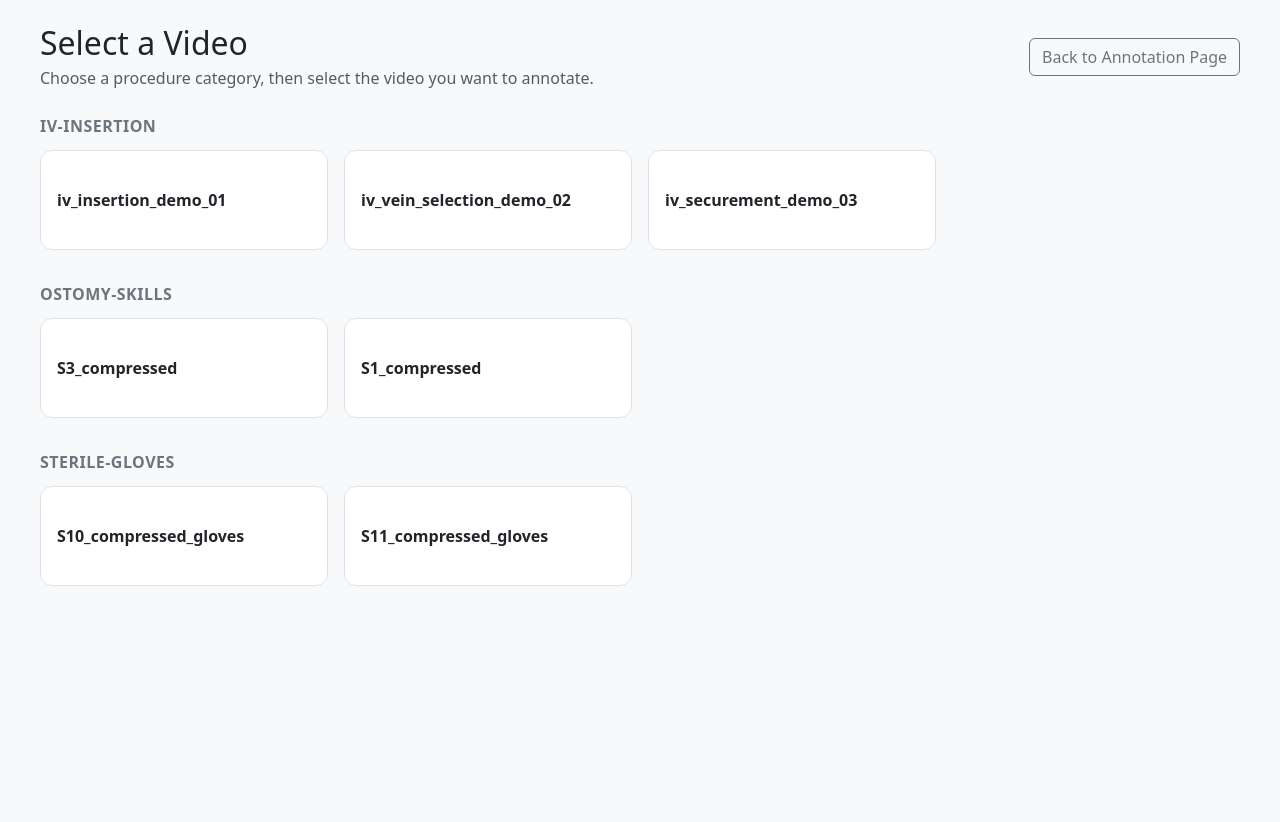
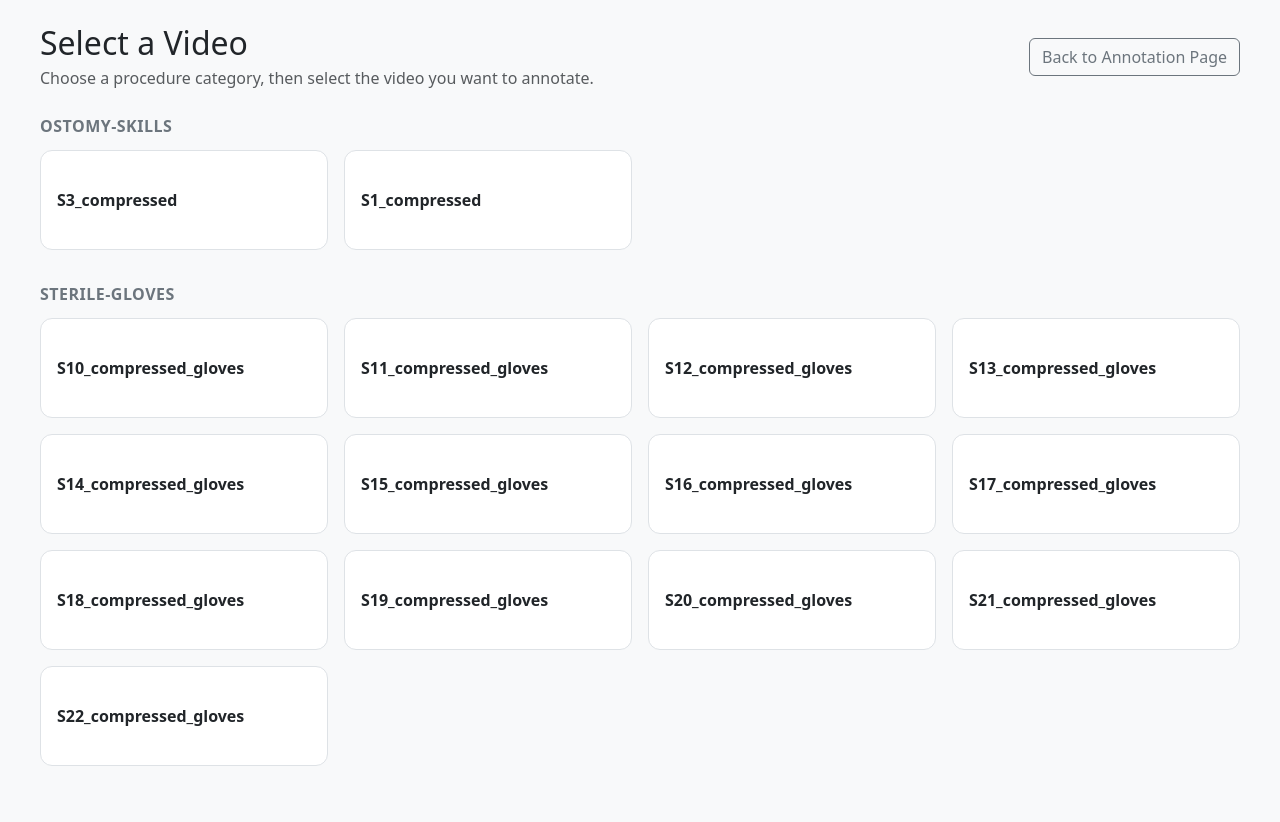
Before and after one commit to eric-tang-dev/Video_Annotation_Tool, a Flask app: page /select-video in a window 1280 px wide. Before the commit the page ends 586 px from the top, so only its background shows below. Run offline with Flask 3, Linux system fonts and the light colour scheme.

Commit message:
changing loading of video

```diff
--- a/app.py
+++ b/app.py
@@ -53,28 +53,92 @@ KALTURA_VIDEOS = [
         "entry_id": "1_db5y1w1d"
     },
     {
-        "category": "iv-insertion",
-        "video_name": "iv_insertion_demo_01",
+        "category": "sterile-gloves",
+        "video_name": "S12_compressed_gloves",
         "target_id": "kaltura_player",
         "wid": "_6489582",
         "uiconf_id": 57873862,
-        "entry_id": "1_iv0001"
+        "entry_id": "1_0xox0f5v"
     },
     {
-        "category": "iv-insertion",
-        "video_name": "iv_vein_selection_demo_02",
+        "category": "sterile-gloves",
+        "video_name": "S13_compressed_gloves",
         "target_id": "kaltura_player",
         "wid": "_6489582",
         "uiconf_id": 57873862,
-        "entry_id": "1_iv0002"
+        "entry_id": "1_8b1ax3dm"
     },
     {
-        "category": "iv-insertion",
-        "video_name": "iv_securement_demo_03",
+        "category": "sterile-gloves",
+        "video_name": "S14_compressed_gloves",
         "target_id": "kaltura_player",
         "wid": "_6489582",
         "uiconf_id": 57873862,
-        "entry_id": "1_iv0003"
+        "entry_id": "1_xv3090hc"
+    },
+    {
+        "category": "sterile-gloves",
+        "video_name": "S15_compressed_gloves",
+        "target_id": "kaltura_player",
+        "wid": "_6489582",
+        "uiconf_id": 57873862,
+        "entry_id": "1_bcsjp5p4"
+    },
+    {
+        "category": "sterile-gloves",
+        "video_name": "S16_compressed_gloves",
+        "target_id": "kaltura_player",
+        "wid": "_6489582",
+        "uiconf_id": 57873862,
+        "entry_id": "1_3qk65el8"
+    },
+    {
+        "category": "sterile-gloves",
+        "video_name": "S17_compressed_gloves",
+        "target_id": "kaltura_player",
+        "wid": "_6489582",
+        "uiconf_id": 57873862,
+        "entry_id": "1_yc3r5qe0"
+    },
+    {
+        "category": "sterile-gloves",
+        "video_name": "S18_compressed_gloves",
+        "target_id": "kaltura_player",
+        "wid": "_6489582",
+        "uiconf_id": 57873862,
+        "entry_id": "1_yc3r5qe0"
+    },
+    {
+        "category": "sterile-gloves",
+        "video_name": "S19_compressed_gloves",
+        "target_id": "kaltura_player",
+        "wid": "_6489582",
+        "uiconf_id": 57873862,
+        "entry_id": "1_yc3r5qe0"
+    },
+    {
+        "category": "sterile-gloves",
+        "video_name": "S20_compressed_gloves",
+        "target_id": "kaltura_player",
+        "wid": "_6489582",
+        "uiconf_id": 57873862,
+        "entry_id": "1_yc3r5qe0"
+    },
+    {
+        "category": "sterile-gloves",
+        "video_name": "S21_compressed_gloves",
+        "target_id": "kaltura_player",
+        "wid": "_6489582",
+        "uiconf_id": 57873862,
+        "entry_id": "1_yc3r5qe0"
+    },
+    {
+        "category": "sterile-gloves",
+        "video_name": "S22_compressed_gloves",
+        "target_id": "kaltura_player",
+        "wid": "_6489582",
+        "uiconf_id": 57873862,
+        "entry_id": "1_yc3r5qe0"
     }
 ]
 
--- a/templates/index.html
+++ b/templates/index.html
@@ -202,6 +202,7 @@
 <script src="https://cdn.jsdelivr.net/npm/bootstrap@5.3.0/dist/js/bootstrap.bundle.min.js"></script>
 
 <script>
+    const savedData = {{ saved_data | tojson | safe }};
     const CURRENT_VIDEO_NAME = "{{ video_name }}";
     const CURRENT_ENTRY_ID = "{{ kaltura_video.entry_id }}";
     const SAVED_DATA = {{ saved_data | tojson }};
```
Also changed, not shown: static/js/main.js (+8 -0 lines).
